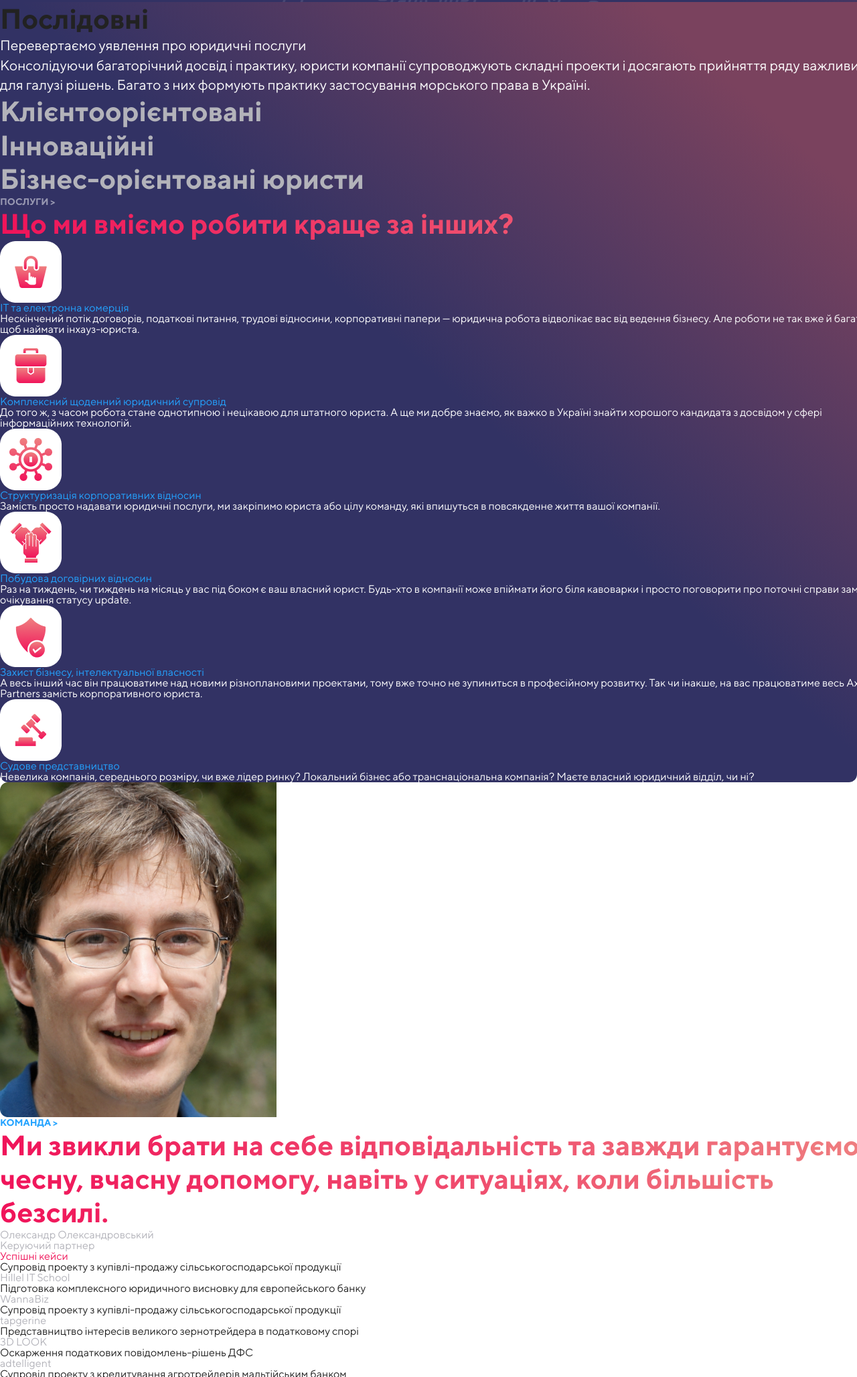
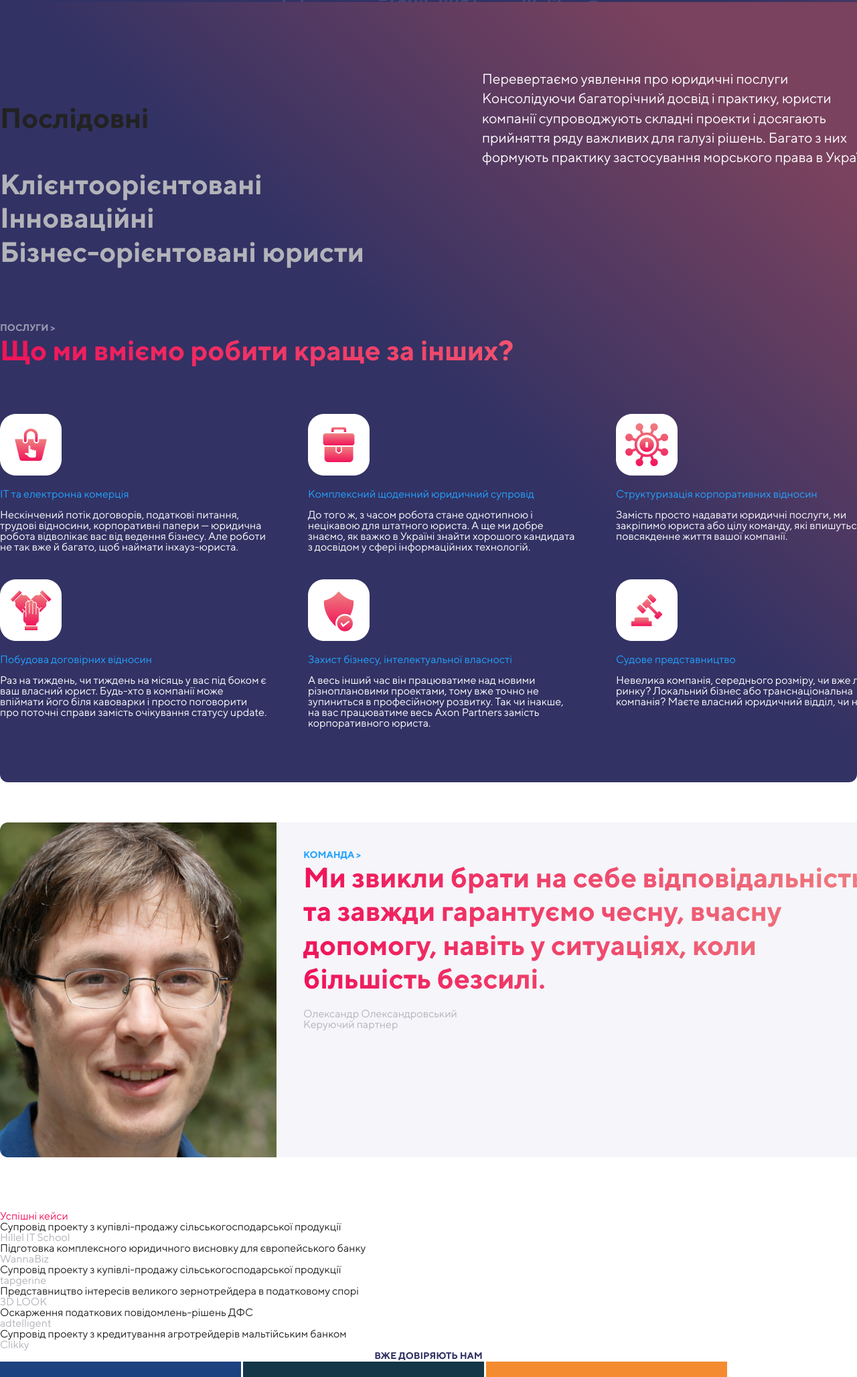
Before and after one commit to holus-bolus/hlegals-website, a website built with webpack: page src/index.html in a window 1280 px wide. Shown: the part 744-2800 px from the top of the page at 67% size. Built offline with nearby package versions, Linux system fonts and the light colour scheme; files whose address does not match are found by name.

Commit message:
Added a hero page markup

```diff
--- /dev/null
+++ b/src/styles/hero-page/hero-about.scss
@@ -0,0 +1,14 @@
+.hero-about {
+  padding-top: 100px;
+  padding-bottom: 40px;
+}
+
+
+.hero-about__item {
+  @include flex-center;
+  gap: 80px;
+}
+
+.hero-about__text-wrapper {
+  width: 600px;
+}
--- /dev/null
+++ b/src/styles/hero-page/hero-services.scss
@@ -0,0 +1,28 @@
+.services {
+  padding-top: 40px;
+  padding-bottom: 80px;
+}
+
+.services__list {
+  margin-top: 70px;
+  display: flex;
+  justify-content: space-between;
+  gap: 40px;
+  flex-wrap: wrap;
+}
+
+.services__item {
+  width: 400px;
+}
+
+.services__text {
+  width: 100%;
+}
+
+.services__icon {
+  margin-bottom: 20px;
+}
+
+.services__subheading {
+  margin-bottom: 15px;
+}
--- /dev/null
+++ b/src/styles/hero-page/hero-team.scss
@@ -0,0 +1,24 @@
+.team {
+  padding-top: 60px;
+  padding-bottom: 80px;
+}
+
+.team__gallery-wrapper {
+  display: flex;
+  gap: 40px;
+  background-color: #F5F5FA;
+  border-radius: 12px;
+}
+
+.team__text-wrapper {
+  margin-top: 40px;
+}
+
+.team__top-link {
+  margin-bottom: 20px;
+}
+
+
+.team__heading{
+  margin-bottom: 20px;
+}
--- a/src/styles/index.scss
+++ b/src/styles/index.scss
@@ -4,3 +4,6 @@
 @import "src/components/button.scss";
 @import "src/styles/header";
 @import "src/styles/hero-page/hero-page";
+@import "src/styles/hero-page/hero-about";
+@import "src/styles/hero-page/hero-services";
+@import "src/styles/hero-page/hero-team";
```
Also changed, not shown: src/index.html (+2 -2 lines), build/index.html, 10 other files.
